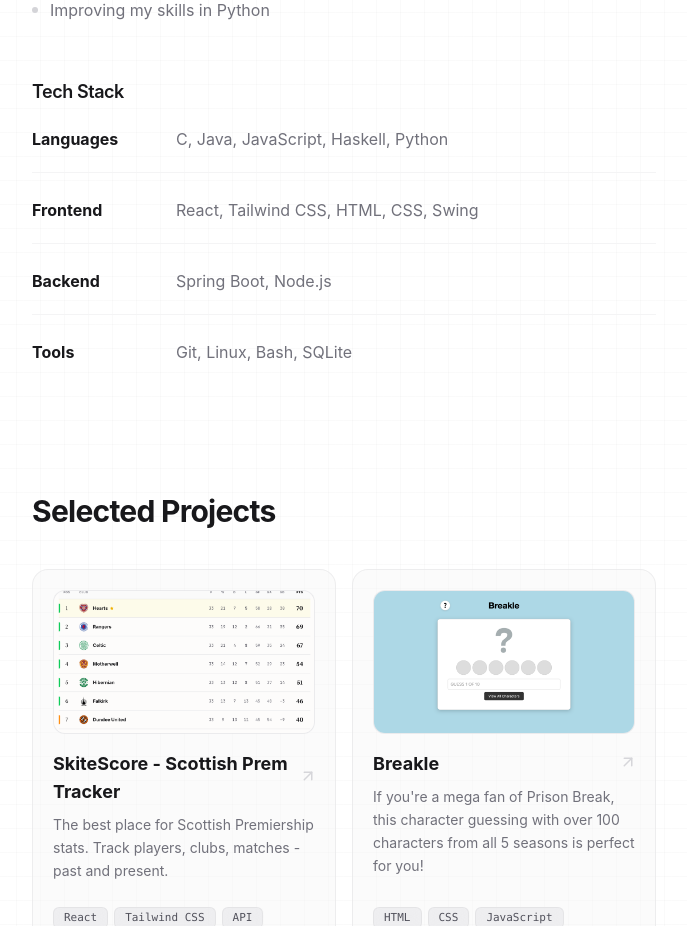
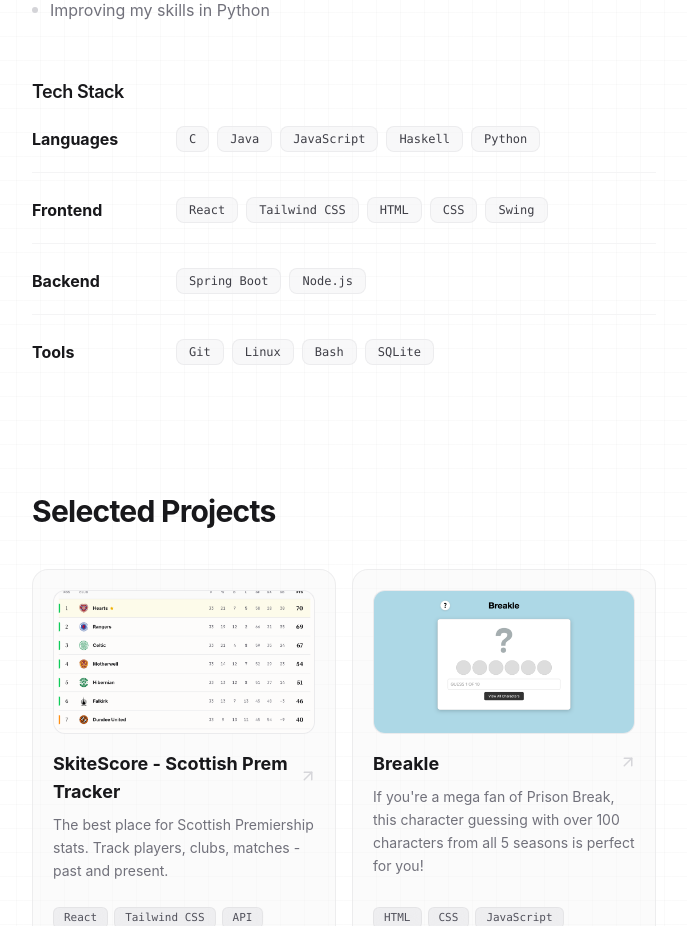
Before and after one commit to astoneham1/2026-portfolio, a React (Vite) app: page / in a window 1280 px wide. Shown: the part 1260-2186 px from the top of the page, without its empty margins (296-983 px from the left). Built offline with nearby package versions, Linux system fonts and the light colour scheme.

Commit message:
Liquid glass on skills

```diff
--- a/src/components/SkillRow.jsx
+++ b/src/components/SkillRow.jsx
@@ -1,6 +1,23 @@
-export const SkillRow = ({ category, skills }) => (
-  <div className="group flex flex-col sm:flex-row sm:items-baseline gap-2 sm:gap-8 border-b border-zinc-100 dark:border-zinc-800/50 pb-5 last:border-0 last:pb-0 transition-colors duration-300 hover:border-zinc-300 dark:hover:border-zinc-700">
-    <span className="w-28 text-base font-bold text-zinc-900 dark:text-zinc-100 transition-transform duration-300 group-hover:translate-x-2">{category}</span>
-    <span className="text-base text-zinc-500 dark:text-zinc-400 flex-1 leading-relaxed transition-colors duration-300 group-hover:text-zinc-800 dark:group-hover:text-zinc-200">{skills}</span>
-  </div>
-);
+export const SkillRow = ({ category, skills }) => {
+  const skillList = Array.isArray(skills)
+    ? skills
+    : (typeof skills === 'string' ? skills.split(',').map(s => s.trim()) : []);
+
+  return (
+    <div className="group flex flex-col sm:flex-row sm:items-center gap-3 sm:gap-8 border-b border-zinc-100 dark:border-zinc-800/50 pb-5 last:border-0 last:pb-0 transition-colors duration-300">
+      <span className="w-28 text-base font-bold text-zinc-900 dark:text-zinc-100 shrink-0 transition-transform duration-300 group-hover:translate-x-1">
+        {category}
+      </span>
+      <div className="flex flex-wrap gap-2 flex-1">
+        {skillList.map((skill, idx) => (
+          <span
+            key={idx}
+            className="px-3 py-1 text-xs font-mono font-medium rounded-lg bg-zinc-100/60 dark:bg-zinc-900/40 text-zinc-700 dark:text-zinc-300 border border-zinc-200/60 dark:border-zinc-800/60 backdrop-blur-md transition-all duration-200 hover:bg-white dark:hover:bg-zinc-800 hover:border-zinc-300 dark:hover:border-zinc-700 hover:scale-105"
+          >
+            {skill}
+          </span>
+        ))}
+      </div>
+    </div>
+  );
+};
```
